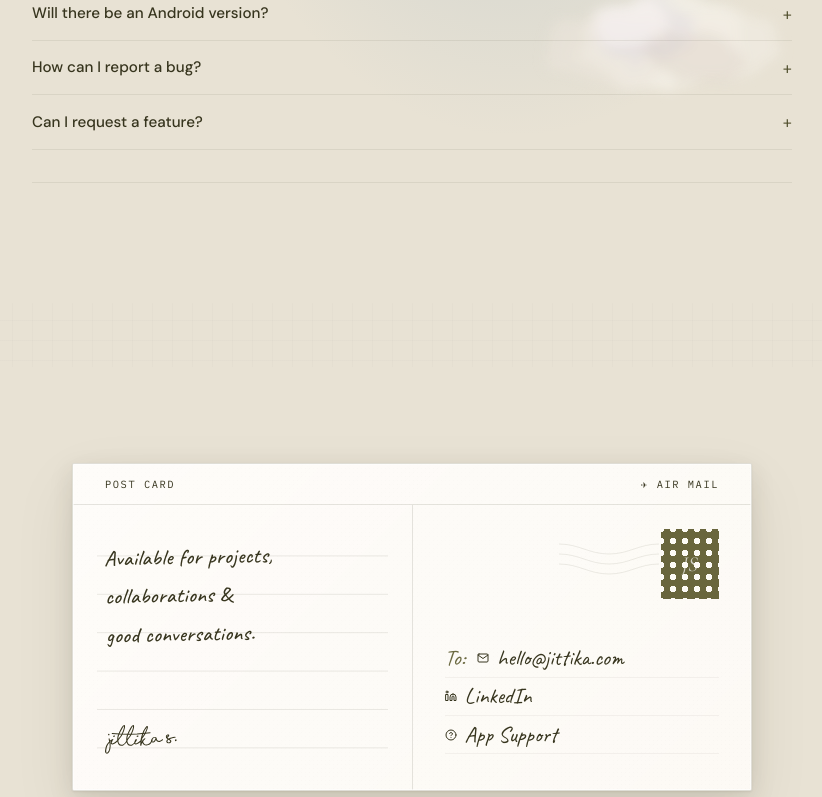
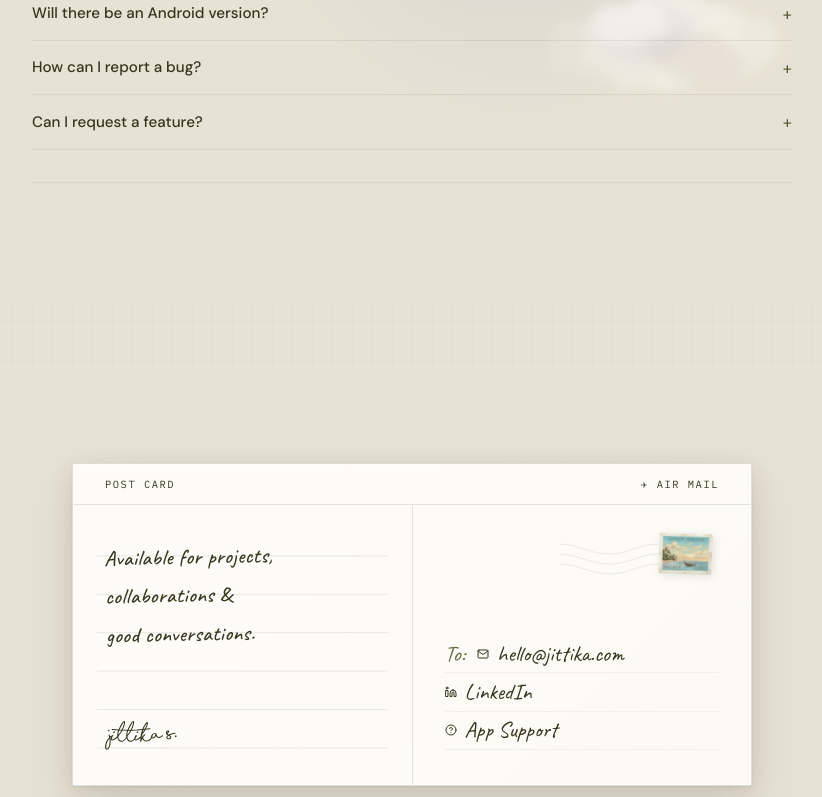
Before and after one commit to jittikasa/Portfolio, a React (Vite) app: page /support in a window 1280 px wide. Shown: the part 2000-2797 px from the top of the page, without its empty margins (228-1050 px from the left). Built offline with nearby package versions, Linux system fonts and the light colour scheme; a web font is replaced by a local one.

Commit message:
Replace CSS stamp with custom JS-Stamp.png image

```diff
--- a/src/components/Footer.css
+++ b/src/components/Footer.css
@@ -150,29 +150,22 @@
 }
 
 .pc-stamp {
-  width: 58px;
-  height: 70px;
-  background: var(--brand);
+  width: 65px;
+  height: auto;
   position: relative;
   display: flex;
   align-items: center;
   justify-content: center;
   flex-shrink: 0;
-  box-shadow: 1px 1px 3px rgba(0,0,0,0.1);
-  /* Physical perforation using mask */
-  -webkit-mask-image: radial-gradient(circle at 3px 3px, transparent 3px, black 3px);
-  -webkit-mask-size: 12px 12px;
-  -webkit-mask-position: -3px -3px;
-  mask-image: radial-gradient(circle at 3px 3px, transparent 3px, black 3px);
-  mask-size: 12px 12px;
-  mask-position: -3px -3px;
+  filter: drop-shadow(2px 2px 4px rgba(0,0,0,0.1));
+  transform: rotate(3deg);
+  z-index: 2;
 }
 
-.pc-stamp span {
-  font-family: var(--font-display);
-  font-size: 1.35rem;
-  font-style: italic;
-  color: rgba(255, 255, 255, 0.7);
+.pc-stamp-img {
+  width: 100%;
+  height: auto;
+  display: block;
 }
 /* Address Lines */
 .pc-address-lines {
--- a/src/components/Footer.jsx
+++ b/src/components/Footer.jsx
@@ -62,7 +62,7 @@ export default function Footer() {
                   <path d="M0 25C20 25 30 35 50 35C70 35 80 25 100 25" strokeWidth="0.5" opacity="0.3"/>
                 </svg>
                 <div className="pc-stamp" aria-hidden="true">
-                  <span>JS</span>
+                  <img src="/JS-Stamp.png" alt="Stamp" className="pc-stamp-img" />
                 </div>
               </div>
 
```
Also changed, not shown: public/JS-Stamp.png (added).
